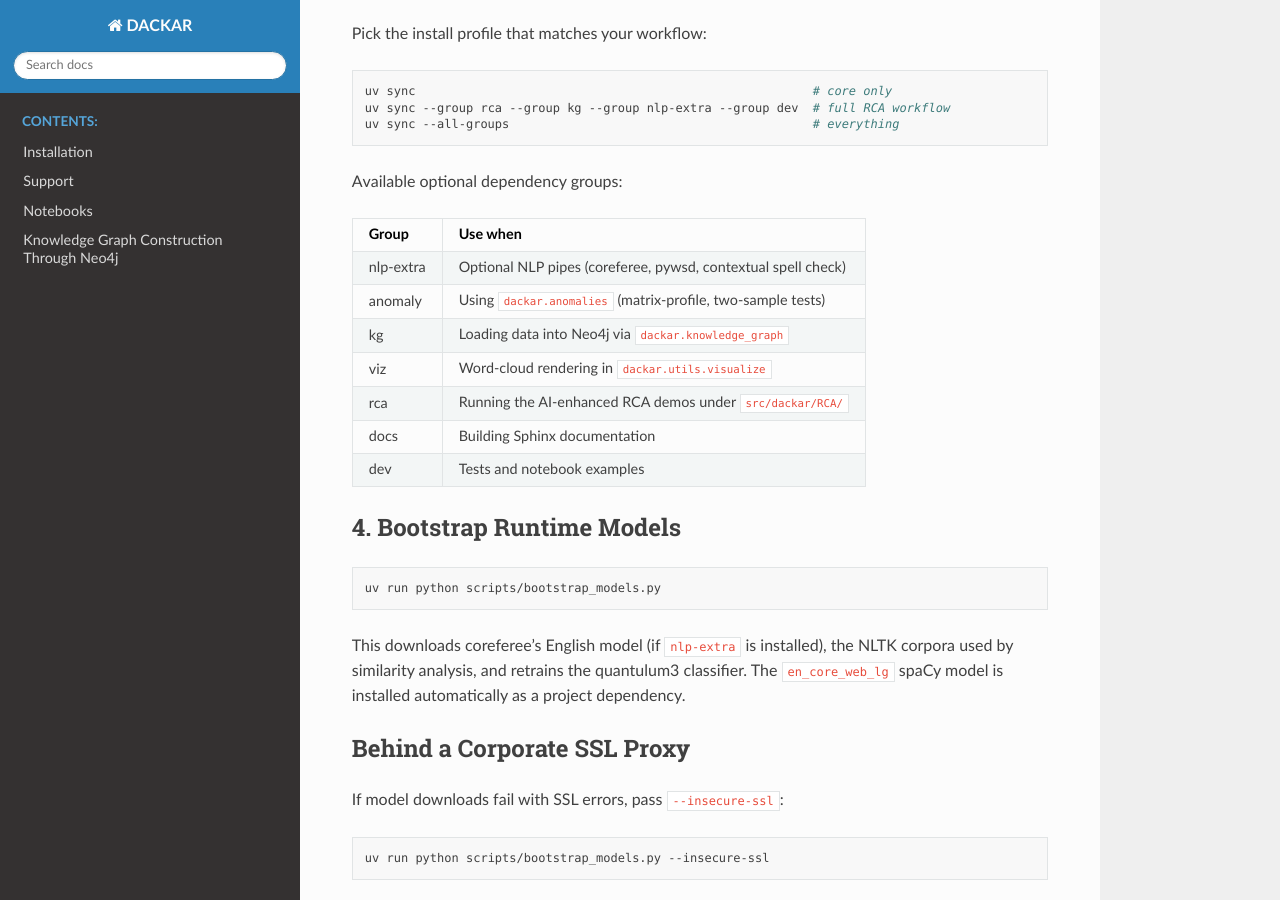
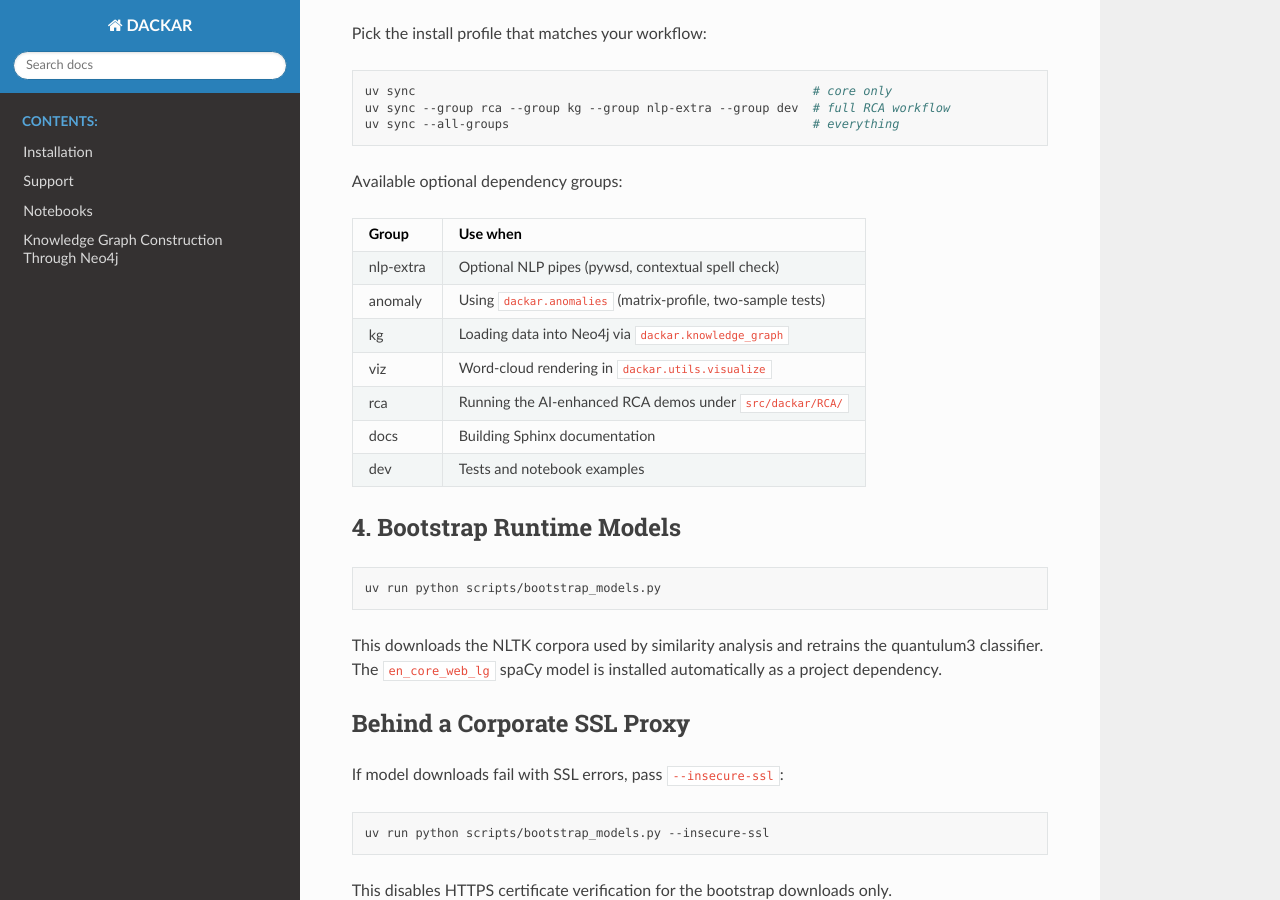
Before and after one commit to idaholab/DACKAR, a Sphinx documentation site: the page built from docs/install_spacy3.5.rst, in a window 1280 px wide and 900 px high, scrolled down 750 px. Built offline with Sphinx 7.4.7 and the Read the Docs theme 3.1.0, drawn with Linux system fonts in a browser that asks for light colours; formulas are drawn with MathJax 3; pages that are not in the unit, such as notebooks, are missing from menus.

```diff
--- a/docs/install_spacy3.5.rst
+++ b/docs/install_spacy3.5.rst
@@ -47,7 +47,7 @@ Available optional dependency groups:
 ============  =========================================================
 Group         Use when
 ============  =========================================================
-nlp-extra     Optional NLP pipes (coreferee, pywsd, contextual spell check)
+nlp-extra     Optional NLP pipes (pywsd, contextual spell check)
 anomaly       Using ``dackar.anomalies`` (matrix-profile, two-sample tests)
 kg            Loading data into Neo4j via ``dackar.knowledge_graph``
 viz           Word-cloud rendering in ``dackar.utils.visualize``
@@ -63,10 +63,9 @@ dev           Tests and notebook examples
 
   uv run python scripts/bootstrap_models.py
 
-This downloads coreferee's English model (if ``nlp-extra`` is installed),
-the NLTK corpora used by similarity analysis, and retrains the
-quantulum3 classifier. The ``en_core_web_lg`` spaCy model is installed
-automatically as a project dependency.
+This downloads the NLTK corpora used by similarity analysis and
+retrains the quantulum3 classifier. The ``en_core_web_lg`` spaCy model
+is installed automatically as a project dependency.
 
 Behind a Corporate SSL Proxy
 ----------------------------
```
Also changed, not shown: README.md (+4 -5 lines), docs/install.rst (+1 -10 lines).
